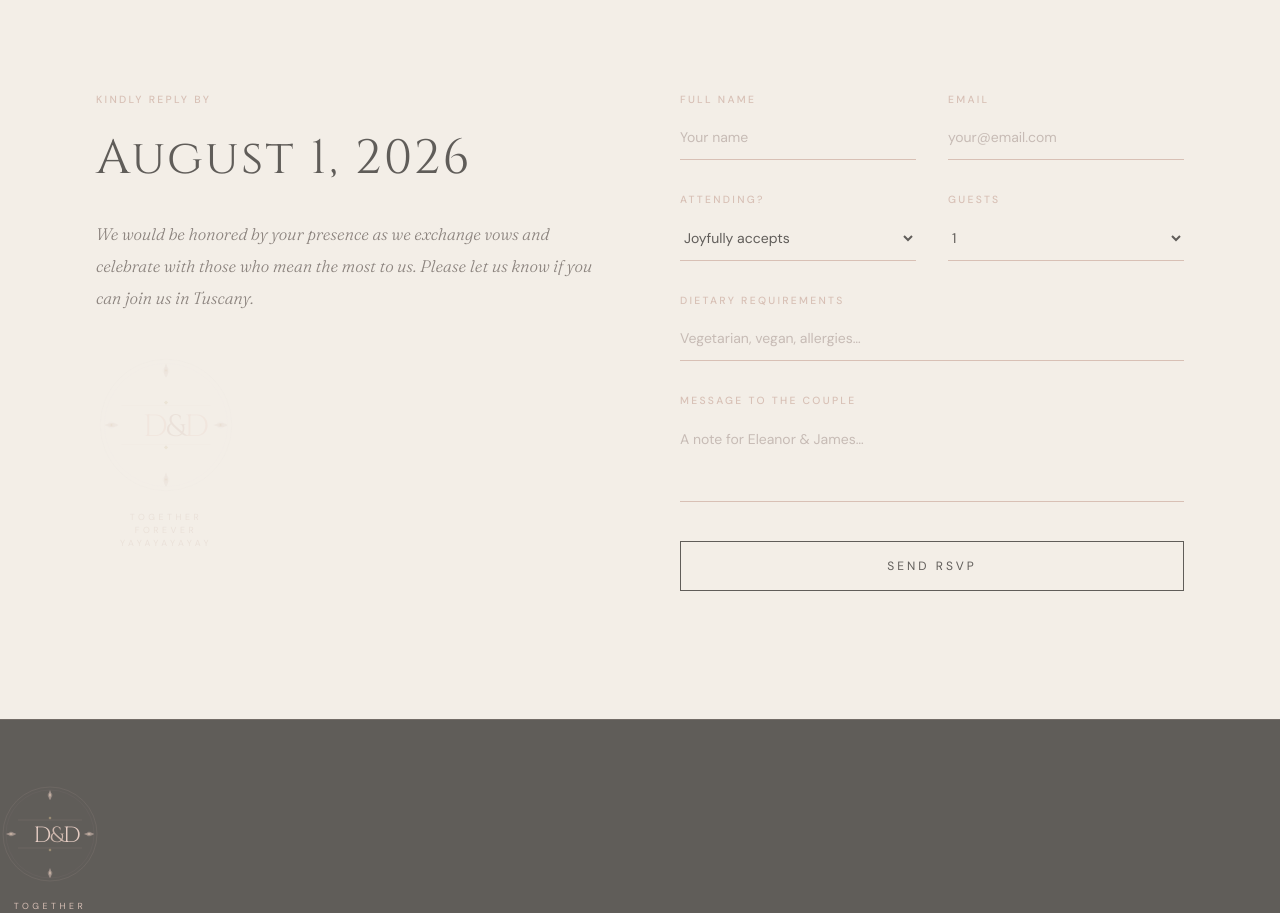
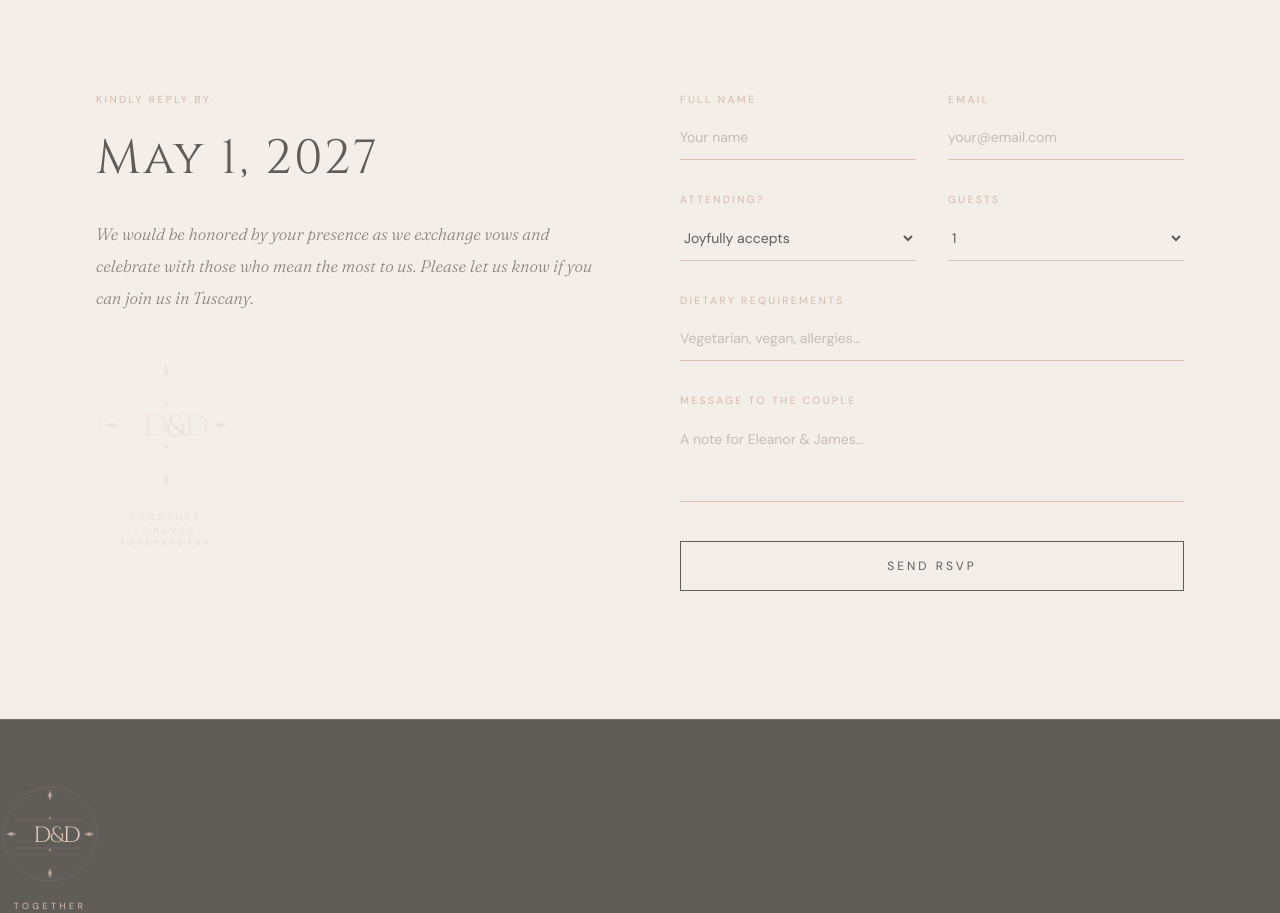
Before and after one commit to donjadao/ccwedding, a React (Vite) app: page / in a window 1280 px wide. Shown: the part 3580-4493 px from the top of the page. Built offline with nearby package versions, Linux system fonts and the light colour scheme; the HTML template or start-up script is replaced by a standard one.

Commit message:
Update event date from August 1, 2026 to May 1, 2027

```diff
--- a/src/App.tsx
+++ b/src/App.tsx
@@ -602,7 +602,7 @@ function RSVPSection() {
           <div>
             <p className="section-label mb-4">Kindly Reply By</p>
             <h2 className="mb-6" style={{ fontFamily: "'Cinzel', serif", fontSize: "clamp(1.8rem, 4vw, 3rem)", fontWeight: 400, color: "#1a1614", letterSpacing: "0.05em" }}>
-              August 1, 2026
+              May 1, 2027
             </h2>
             <p className="leading-relaxed mb-10" style={{ fontFamily: "'Fraunces', serif", fontStyle: "italic", fontSize: "1.05rem", color: "#5a4f4a", fontWeight: 300, lineHeight: 1.9 }}>
               We would be honored by your presence as we exchange vows and celebrate with those who mean the most to us. Please let us know if you can join us in Tuscany.
```
